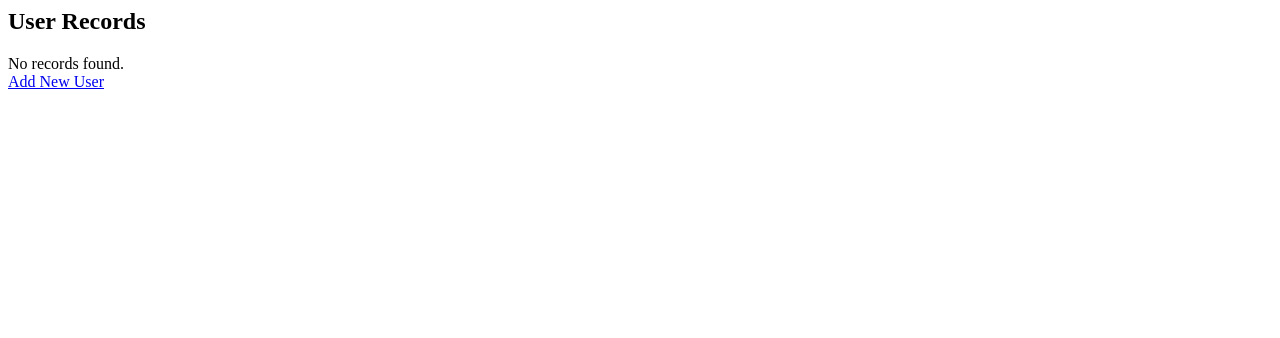
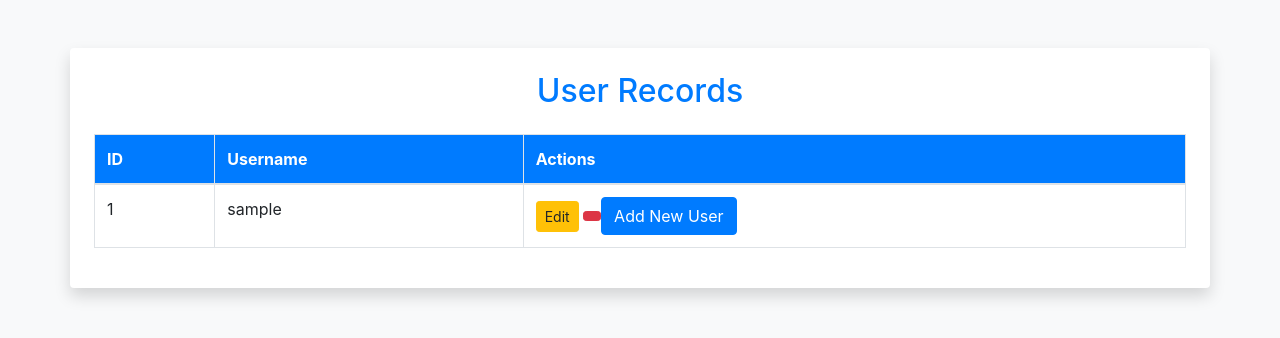
Before and after one commit to Sajohnlloyd/Pos_Lloyd, a PHP site: the page made by 1 fetch.php in a window 1280 px wide. Shown: the top 338 px of the page. Run offline with PHP 8.4, Linux system fonts and the light colour scheme; tables that the repository leaves empty or names only in its code hold one stand-in row (values such as "Sample post"); data that the repository does not hold is empty.

Commit message:
Refactor user records display and database connection

```diff
--- a/1 fetch.php
+++ b/1 fetch.php
@@ -1,30 +1,67 @@
-<div class="container">
-    <h2>User Records</h2>
+<?php
 
-    <?php if ($result->num_rows > 0): ?>
-        <table class="table table-bordered table-hover">
-            <thead>
+$servername = "localhost";
+$username = "root";
+$password = "";
+$dbname = "lloyd_db";
+
+$conn = new mysqli($servername, $username, $password, $dbname);
+
+if ($conn->connect_error) {
+    die("Connection failed". $conn->connect_error);
+}
+
+$sql = "SELECT id,username,password FROM tbl_user1";
+$result = $conn->query($sql);
+
+?>
+<!DOCTYPE html>
+<html>
+<head>
+    <title>User Records</title>
+    <link href="https://stackpath.bootstrapcdn.com/bootstrap/4.5.2/css/bootstrap.min.css" rel="stylesheet">
+</head>
+<body class="bg-light p-5">
+
+<div class="container bg-white p-4 rounded shadow">
+    <h2 class="text-center text-primary mb-4">User Records</h2>
+<?php if($result->num_rows > 0): ?>
+    <table class="table table-bordered">
+        <thead class="bg-primary text-white">
             <tr>
                 <th>ID</th>
                 <th>Username</th>
-                    <th>Password (Hashed)</th>
+                <th>Actions</th>
             </tr>
         </thead>
+
        <tbody>
-                <?php while($row = $result->fetch_assoc()): ?>
+         <?php while($row = $result->fetch_assoc()){?>
                 <tr>
-                        <td><?= htmlspecialchars($row['id']) ?></td>
-                        <td><?= htmlspecialchars($row['username']) ?></td>
-                        <td><?= htmlspecialchars($row['password']) ?></td>
+                    <td><?= ($row['id'])?></td>
+                    <td><?= ($row['username'])?></td>
+
+                    <td>
+                        <a href="edit.php ?id=<? $row['id'];?>"class="btn btn-warning btn-sm">Edit</a>
+                        <a href="delete.php ?id=<? $row['id'];?>" class="btn btn-danger btn-sm" onclick="return confirm('Are you sure you want to delete this User?');> Delete </a>
+                    </td>
                 </tr>
-                <?php endwhile; ?>
-            </tbody>
+                <?php }?>
     </table>
     <?php else: ?>
-        <div class="alert alert-info text-center">No records found.</div>
+        <div class="alert-info text-center>No records found</a>
     <?php endif; ?>
 
     <div class="text-center mt-4">
-        <a href="index.html" class="btn btn-primary">Add New User</a>
+        <a href="form.html"class="btn btn-primary">Add New User</a>
     </div>
 </div>
+
+<script src="https://code.jquery.com/jquery-3.5.1.slim.min.js"></script>
+<script src="https://cdn.jsdelivr.net/npm/@popperjs/core@2.9.2/dist/umd/popper.min.js"></scrip>
+<script src="https://stackpath.bootstrapcdn.com/bootstrap/4.5.2/js/bootstrap.min.js"></script>
+    </body>
+
+</html>
+
+<?php $conn->close(); ?>
```
Lines whose indentation alone changed are shown as unchanged.
